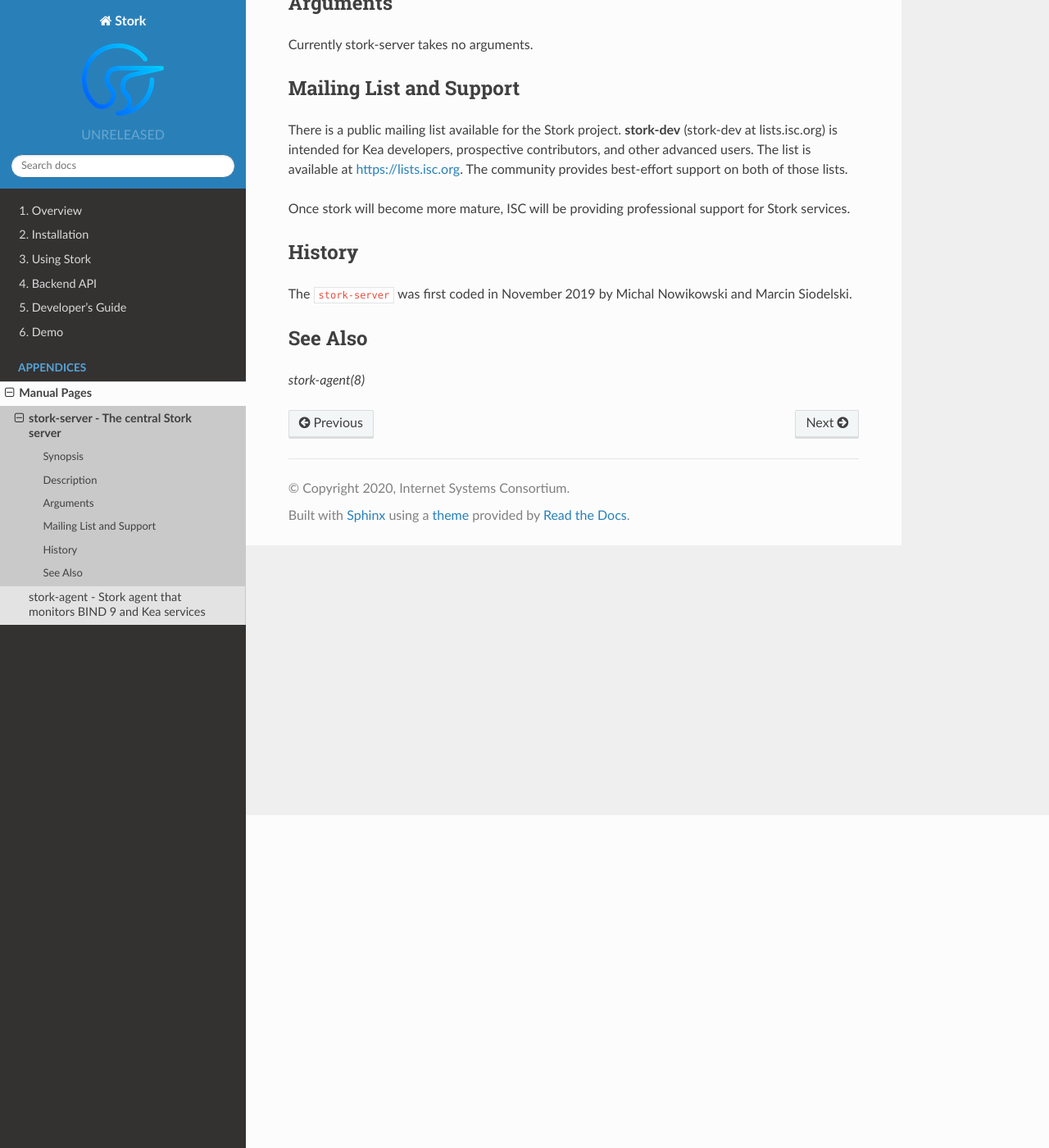
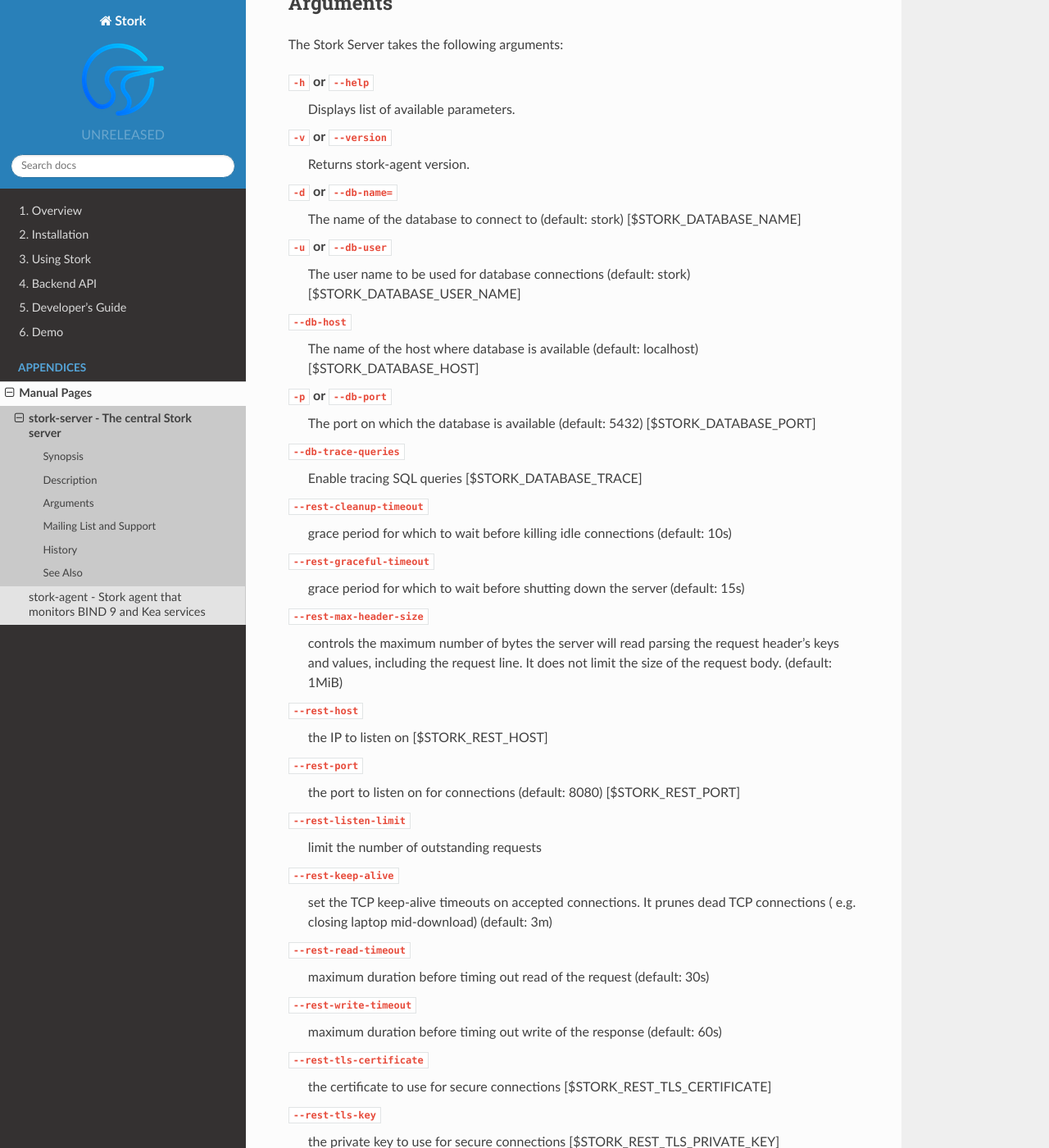
Before and after one commit to isc-projects/stork, a Sphinx documentation site: the page built from doc/man/stork-server.8.rst, in a window 1280 px wide and 1400 px high, scrolled down 406 px. Shown: the whole window at 82% size. Built offline with Sphinx 7.4.7 and the Read the Docs theme 2.0.0, drawn with Linux system fonts in a browser that asks for light colours; some of the changed text lies outside the part shown.

Commit message:
[#265] Documented missing cmd switches for server

```diff
--- a/doc/man/stork-server.8.rst
+++ b/doc/man/stork-server.8.rst
@@ -26,7 +26,69 @@
 Arguments
 ~~~~~~~~~
 
-Currently stork-server takes no arguments.
+The Stork Server takes the following arguments:
+
+``-h`` or ``--help``
+   Displays list of available parameters.
+
+``-v`` or ``--version``
+   Returns stork-agent version.
+
+``-d`` or ``--db-name=``
+   The name of the database to connect to (default: stork) [$STORK_DATABASE_NAME]
+
+``-u`` or ``--db-user``
+   The user name to be used for database connections (default: stork) [$STORK_DATABASE_USER_NAME]
+
+``--db-host``
+   The name of the host where database is available (default: localhost) [$STORK_DATABASE_HOST]
+
+``-p`` or ``--db-port``
+   The port on which the database is available (default: 5432) [$STORK_DATABASE_PORT]
+
+``--db-trace-queries``
+   Enable tracing SQL queries [$STORK_DATABASE_TRACE]
+
+``--rest-cleanup-timeout``
+   grace period for which to wait before killing idle connections (default: 10s)
+
+``--rest-graceful-timeout``
+   grace period for which to wait before shutting down the server (default: 15s)
+
+``--rest-max-header-size``
+   controls the maximum number of bytes the server will read parsing the request header's keys and
+   values, including the request line. It does not limit the size of the request body. (default: 1MiB)
+
+``--rest-host``
+   the IP to listen on [$STORK_REST_HOST]
+
+``--rest-port``
+   the port to listen on for connections (default: 8080) [$STORK_REST_PORT]
+
+``--rest-listen-limit``
+   limit the number of outstanding requests
+
+``--rest-keep-alive``
+   set the TCP keep-alive timeouts on accepted connections. It prunes dead TCP connections ( e.g. closing laptop mid-download) (default: 3m)
+
+``--rest-read-timeout``
+   maximum duration before timing out read of the request (default: 30s)
+
+``--rest-write-timeout``
+   maximum duration before timing out write of the response (default: 60s)
+
+``--rest-tls-certificate``
+   the certificate to use for secure connections [$STORK_REST_TLS_CERTIFICATE]
+
+``--rest-tls-key``
+   the private key to use for secure connections [$STORK_REST_TLS_PRIVATE_KEY]
+
+``--rest-tls-ca``
+   the certificate authority file to be used with mutual tls auth [$STORK_REST_TLS_CA_CERTIFICATE]
+
+``--rest-static-files-dir``
+   Directory with static files for UI [$STORK_REST_STATIC_FILES_DIR]
+
 
 Mailing List and Support
 ~~~~~~~~~~~~~~~~~~~~~~~~~
```
